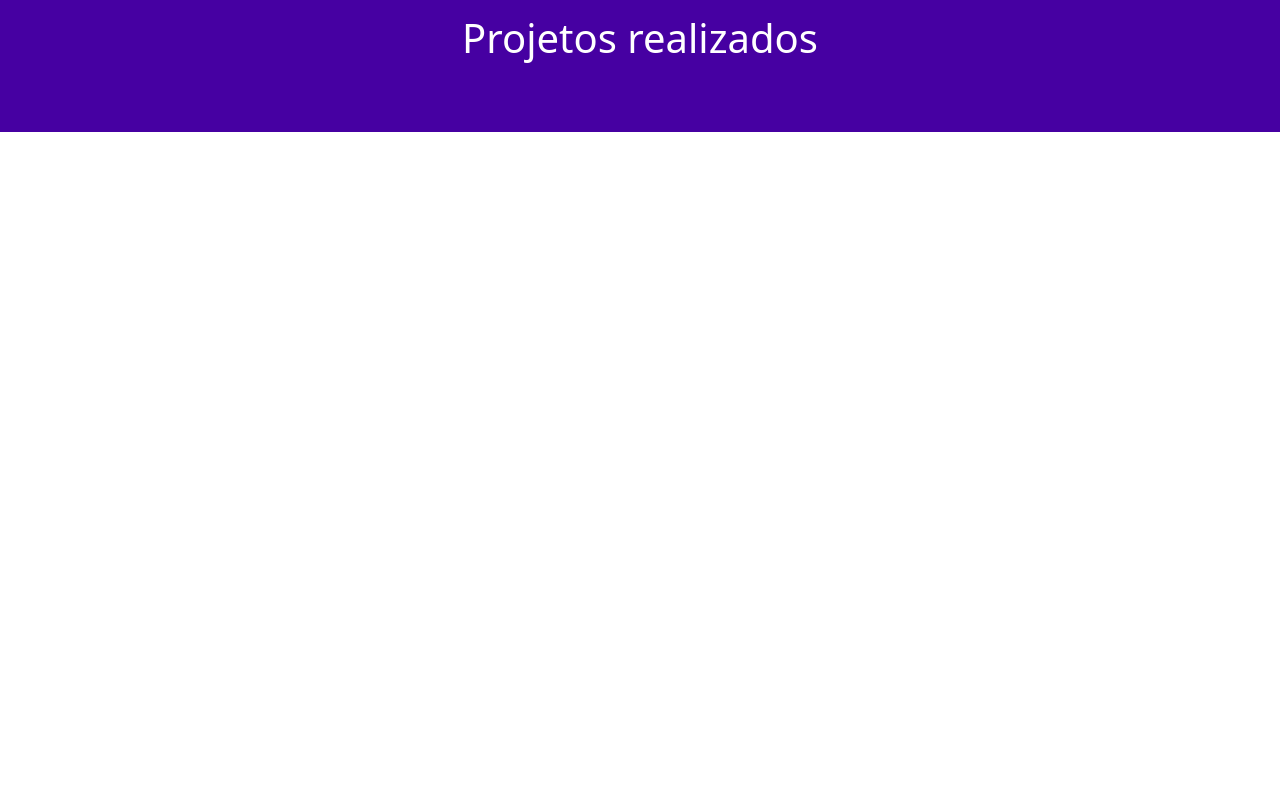
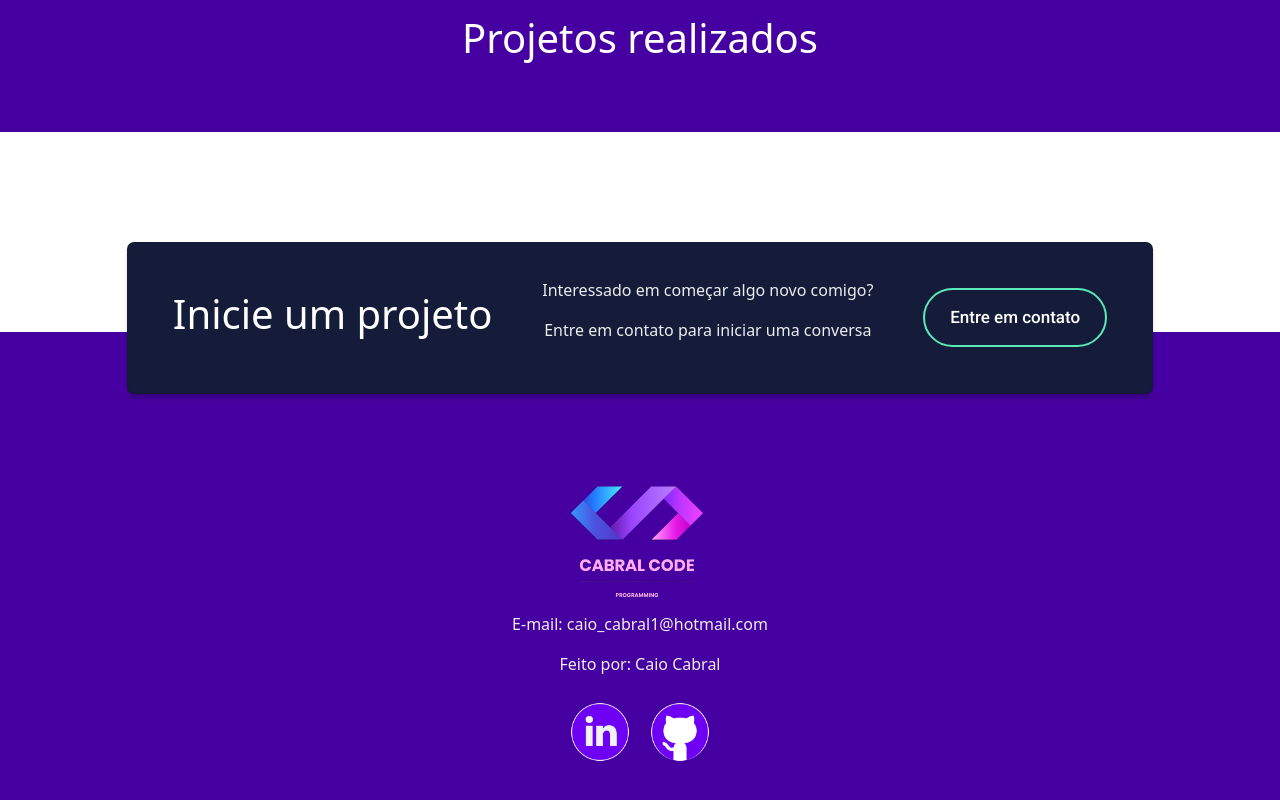
Before and after one commit to cabralcaio/Portfolio2.0, an Angular app: page /home in a window 1280 px wide. Shown: the part 1680-2480 px from the top of the page. Before the commit the page ends 1812 px from the top, so only its background shows below. Built offline with nearby package versions, Linux system fonts and the light colour scheme.

Commit message:
Footer finalizado

```diff
--- a/src/app/components/components.module.ts
+++ b/src/app/components/components.module.ts
@@ -19,7 +19,8 @@ import { FooterComponent } from './footer/footer.component';
   ],
   exports: [
     HeaderComponent,
-    HabilitiesCardsComponent
+    HabilitiesCardsComponent,
+    FooterComponent
   ]
 })
 export class ComponentsModule { }
--- a/src/app/components/footer/footer.component.css
+++ b/src/app/components/footer/footer.component.css
@@ -0,0 +1,64 @@
+footer {
+    background-color: #4600a2;
+    margin-top: 200px;
+    display: flex;
+    flex-direction: column;
+    justify-content: center;
+    align-items: center;
+    height: 500px;
+}
+#footer-informations {
+    margin-top: 80px;
+}
+
+footer p{
+    color: rgb(237, 237, 237);
+    font-weight: 500;
+    text-align: center;
+}
+footer h1 {
+    color: white ;
+}
+
+.icon-footer {
+    width: 80px;
+    cursor: pointer;
+}
+.icon-footer:hover {
+    transform: scale(1.2);
+}
+.is-center {
+    display: flex;
+    justify-content: center;
+    flex-direction: row;
+}
+.start-box {
+    height: 150px;
+    width: 80%;
+    margin-top: -150px;
+    background-color: #141c3a;
+    border-radius: 6px;
+    box-shadow: 0 5px 5px 0 rgb(0 0 0 / 20%), 0 0 0 1px #141c3a;
+    color: #141c3a;
+    display: flex;
+    flex-direction: row;
+    justify-content: space-around;
+    align-items: center;
+    padding: 1.25rem;
+}
+.btn-secondary {
+    font-size: 17px;
+    font-family: 'Roboto', sans-serif;
+    font-weight: 500;
+    color: white;
+    background-color: transparent;
+    border-radius: 50px;
+    border: solid 2px #5BE9B9;
+    padding: 15px 25px;
+    cursor: pointer;
+}
+.btn-secondary:hover {
+    transition: ease-in-out 0.4s;
+    background-color: #5BE9B9;
+    color: #141c3a;
+}
--- a/src/app/components/footer/footer.component.html
+++ b/src/app/components/footer/footer.component.html
@@ -1 +1,23 @@
-<p>footer works!</p>
+<footer>
+    <div class="start-box">
+        <h1>Inicie um projeto</h1>
+        <div>
+            <p>Interessado em começar algo novo comigo?</p>
+            <p>Entre em contato para iniciar uma conversa </p>
+        </div>
+        <a href="https://api.whatsapp.com/send?phone=5511953458714&text=Vim%20atrav%C3%A9s%20do%20seu%20portf%C3%B3lio%2C%20gostaria%20de%20mais%20informa%C3%A7%C3%B5es" target="_blank"><button class="btn-secondary">Entre em contato</button></a>
+    </div>
+    <div id="footer-informations">
+        <div>
+            <img src="./../../../assets/images/semfundomenor.png" width="250px" alt="Logotipo cabral code">
+        </div>
+        <div>
+            <p>E-mail: caio_cabral1@hotmail.com</p>
+            <p>Feito por: Caio Cabral</p>
+        </div>
+        <div class="is-center">
+            <a href="https://www.linkedin.com/in/cabralcaio/" target="_blank"><img src="./../../../assets/images/linkedin.png" class="icon-footer" alt="linkedin"></a>
+            <a href="https://github.com/cabralcaio" target="_blank"><img src="./../../../assets/images/github.png" class="icon-footer" alt="github"></a>
+        </div>
+    </div>
+</footer>
--- a/src/app/views/home/home.component.html
+++ b/src/app/views/home/home.component.html
@@ -34,4 +34,5 @@
     <div id="project-title">
         <h1>Projetos realizados</h1>
     </div>
+    <app-footer></app-footer>
 </body>
```
Also changed, not shown: src/assets/images/portfolio.png, 1 other file (tests, documents, lock files or other folders).
